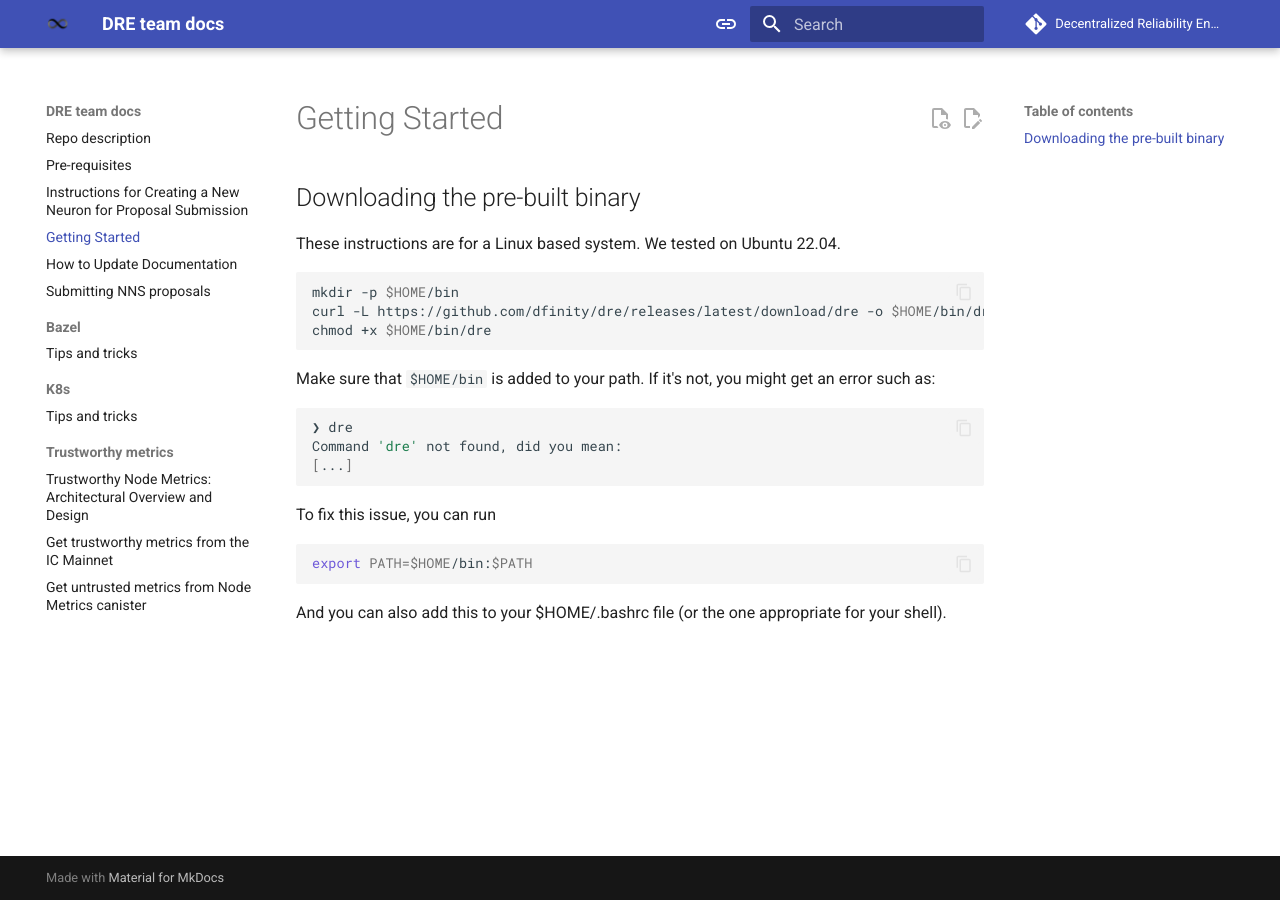
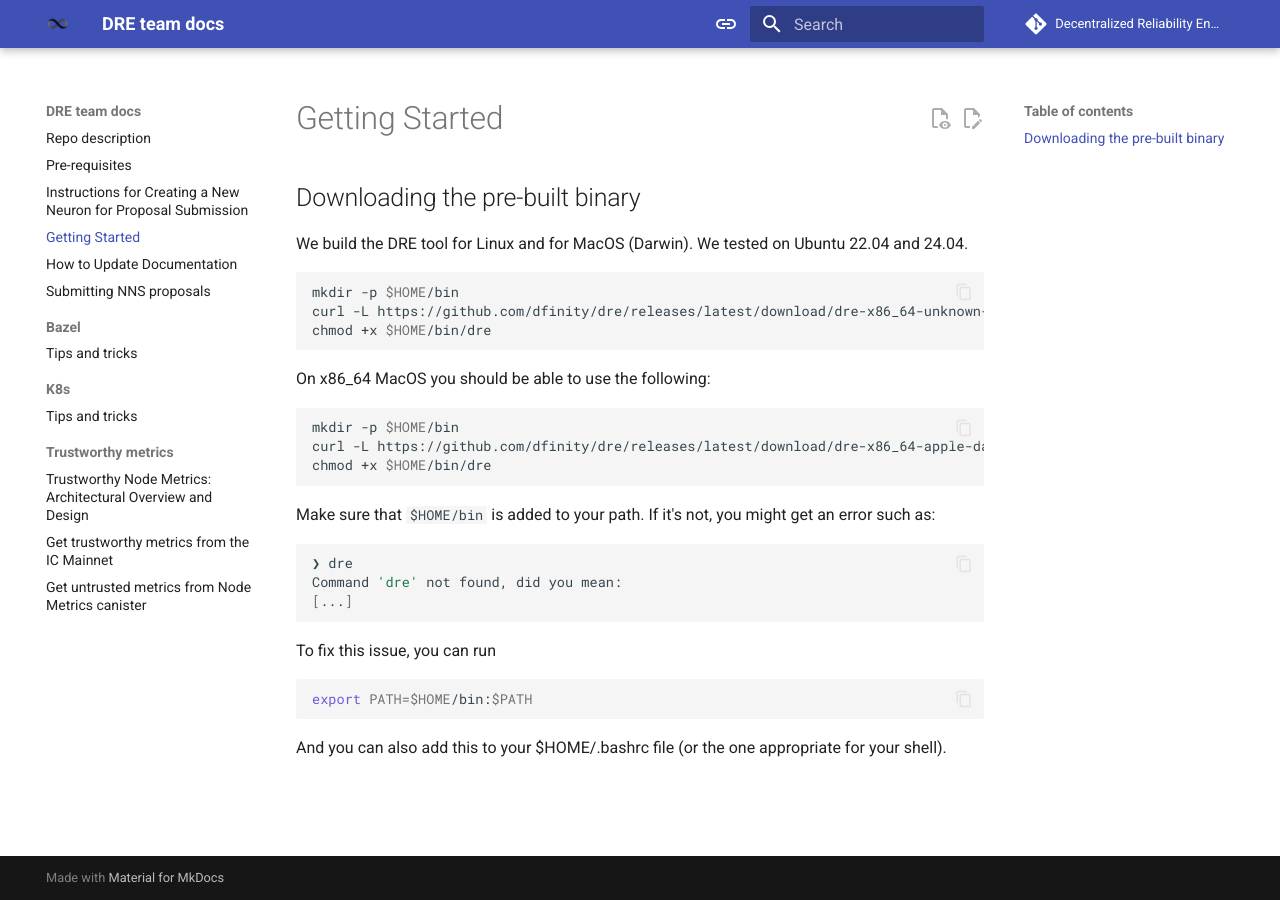
Before and after one commit to dfinity/dre, an MkDocs documentation site: the page built from docs/getting-started.md, in a window 1280 px wide. Built offline with MkDocs 1.6.1 and Material for MkDocs 9.7.7, drawn with Linux system fonts in a browser that asks for light colours; comment, search, counter and statistics services are not loaded.

Commit message:
docs: Update the links for downloading pre-build dre binaries

````diff
--- a/docs/getting-started.md
+++ b/docs/getting-started.md
@@ -2,11 +2,19 @@
 
 ## Downloading the pre-built binary
 
-These instructions are for a Linux based system. We tested on Ubuntu 22.04.
+We build the DRE tool for Linux and for MacOS (Darwin). We tested on Ubuntu 22.04 and 24.04.
 
 ```bash
 mkdir -p $HOME/bin
-curl -L https://github.com/dfinity/dre/releases/latest/download/dre -o $HOME/bin/dre
+curl -L https://github.com/dfinity/dre/releases/latest/download/dre-x86_64-unknown-linux -o $HOME/bin/dre
+chmod +x $HOME/bin/dre
+```
+
+On x86_64 MacOS you should be able to use the following:
+
+```bash
+mkdir -p $HOME/bin
+curl -L https://github.com/dfinity/dre/releases/latest/download/dre-x86_64-apple-darwin -o $HOME/bin/dre
 chmod +x $HOME/bin/dre
 ```
 
````
